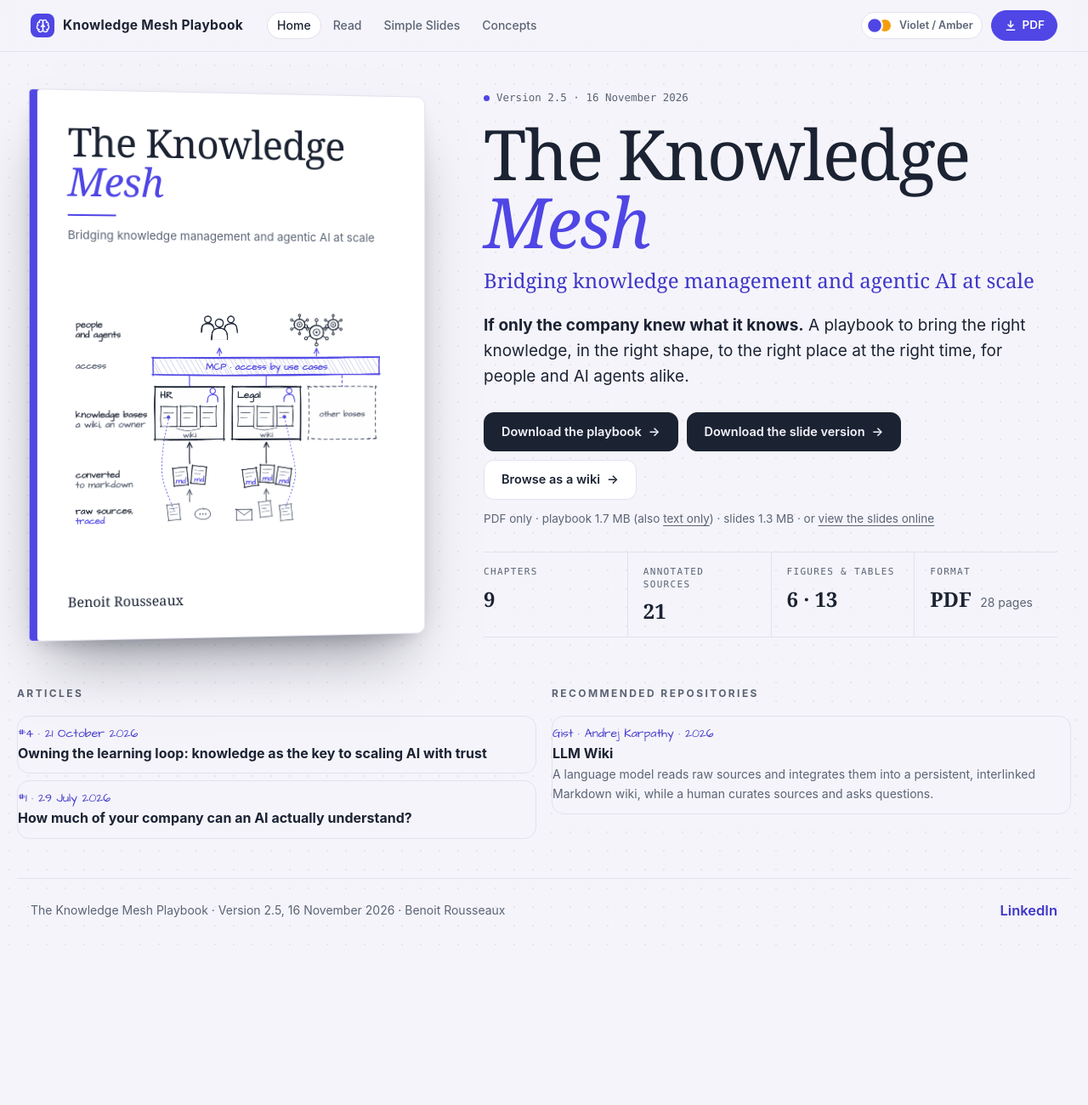
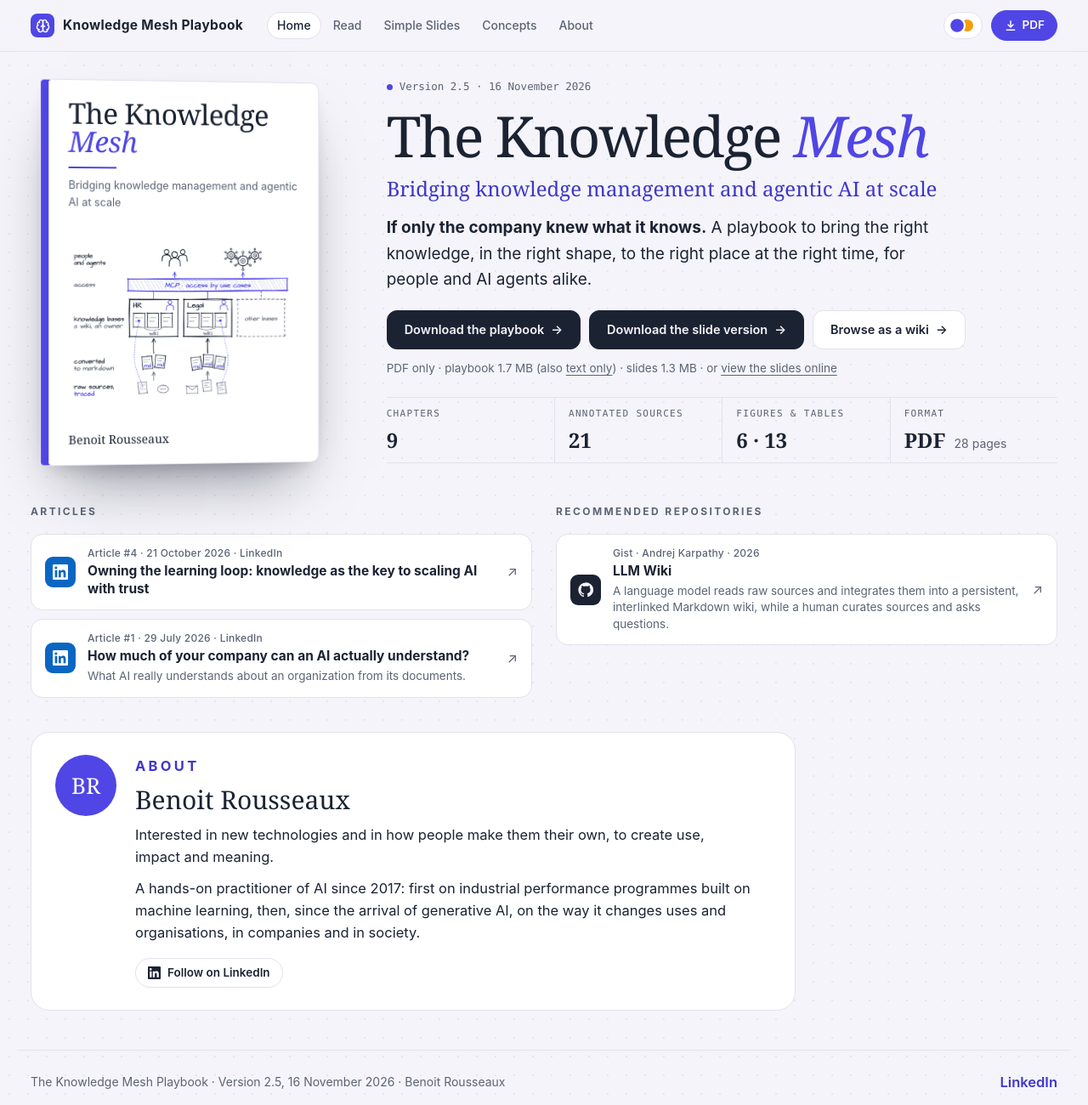
Before and after one commit to BRX10/Knowledge, a plain HTML site: page index.html in a window 1280 px wide. Shown: the top 1300 px of the page at 85% size. Before the commit the page ends 1132 px from the top, so only its background shows below. Drawn offline with Linux system fonts and the light colour scheme.

Commit message:
Home: smaller cover, cleaner article and repository cards, About section
Co-Authored-By: Claude Opus 5.5 <noreply@anthropic.com>
Claude-Session: https://claude.ai/code/session_016aHg893GTACSGCWtjRj9MM

```diff
--- a/assets/common.js
+++ b/assets/common.js
@@ -39,15 +39,15 @@
   (function () {
     var h = document.getElementById('siteHeader'); if (!h) return;
     var act = h.getAttribute('data-active') || '', cta = S.cta || {};
-    var items = [['home', '', 'Home'], ['read', 'knowledge-mesh/playbook.html', 'Read'], ['slides', 'knowledge-mesh/slides.html', 'Simple Slides'], ['km', 'knowledge-mesh/', 'Concepts']];
+    var items = [['home', '', 'Home'], ['read', 'knowledge-mesh/playbook.html', 'Read'], ['slides', 'knowledge-mesh/slides.html', 'Simple Slides'], ['km', 'knowledge-mesh/', 'Concepts'], ['about', '#about', 'About']];
     var nav = items.map(function (it) {
-      return '<a href="' + root + (it[1] || './') + '"' + (act === it[0] ? ' aria-current="page"' : '') + '>' + it[2] + '</a>';
+      return '<a href="' + (it[1].charAt(0) === '#' ? root + './' + it[1] : root + (it[1] || './')) + '"' + (act === it[0] ? ' aria-current="page"' : '') + '>' + it[2] + '</a>';
     }).join('');
     h.className = 'top';
     h.innerHTML = '<div class="wrap top-in">' +
       '<a class="brand" href="' + (root || './') + '"><span class="mark">' + BRAIN + '</span><span class="txt">Knowledge Mesh Playbook</span></a>' +
       '<nav class="mainnav" aria-label="Main">' + nav + '</nav><span class="spacer"></span>' +
-      '<button class="theme-sw" type="button" aria-pressed="false" aria-label="Amber colours"><span class="sw-v" aria-hidden="true"></span><span class="sw-a" aria-hidden="true"></span><span class="sw-l">Violet / Amber</span></button>' +
+      '<button class="theme-sw" type="button" aria-pressed="false" aria-label="Switch colours: violet or amber"><span class="sw-v" aria-hidden="true"></span><span class="sw-a" aria-hidden="true"></span></button>' +
       (cta.url ? '<a class="btn btn-primary btn-sm cta-btn" href="' + root + cta.url + '" data-dl="' + (cta.dl || '') + '" download><svg viewBox="0 0 24 24" fill="none" stroke="currentColor" stroke-width="2.2" stroke-linecap="round" stroke-linejoin="round" aria-hidden="true"><path d="M12 4v11m0 0-4.5-4.5M12 15l4.5-4.5M5 20h14"/></svg><span class="cta-l">PDF</span></a>' : '') +
       '</div><nav class="subnav wrap" aria-label="Main (mobile)">' + nav + '</nav>';
     h.querySelector('.theme-sw').addEventListener('click', function () { setTheme(theme() === 'amber' ? 'violet' : 'amber'); });
@@ -56,8 +56,8 @@
 
   window.SITEKIT = {
     esc: esc, fill: fill, preview: preview, img: img, theme: theme, swapImages: swapImages, root: root,
-    article: function (x) { return '<span class="m">' + (x.n ? '#' + esc(x.n) + ' · ' : '') + esc(x.date) + '</span><b>' + esc(x.title) + '</b>'; },
-    repo: function (x) { return '<span class="m">' + esc(x.kind) + ' · ' + esc(x.author) + (x.year ? ' · ' + esc(x.year) : '') + '</span><b>' + esc(x.name) + '</b><span class="d">' + esc(x.note) + '</span>'; }
+    article: function (x) { var li = /linkedin\.com/.test(x.url || ''); return '<span class="ic' + (li ? ' ic-li' : '') + '">' + (li ? '<svg viewBox="0 0 24 24" fill="currentColor" aria-hidden="true"><path d="M20.45 20.45h-3.56v-5.57c0-1.33-.02-3.04-1.85-3.04-1.85 0-2.14 1.45-2.14 2.94v5.67H9.35V9h3.41v1.56h.05c.48-.9 1.64-1.85 3.37-1.85 3.6 0 4.27 2.37 4.27 5.46v6.28zM5.34 7.43a2.07 2.07 0 1 1 0-4.13 2.07 2.07 0 0 1 0 4.13zM7.12 20.45H3.56V9h3.56v11.45zM22.22 0H1.77C.79 0 0 .77 0 1.73v20.54C0 23.23.79 24 1.77 24h20.45c.98 0 1.78-.77 1.78-1.73V1.73C24 .77 23.2 0 22.22 0z"/></svg>' : '') + '</span><span class="tx"><span class="m">' + (x.n ? 'Article #' + esc(x.n) + ' · ' : '') + esc(x.date) + (li ? ' · LinkedIn' : '') + '</span><b>' + esc(x.title) + '</b>' + (x.blurb ? '<span class="d">' + esc(x.blurb) + '</span>' : '') + '</span><span class="go" aria-hidden="true">↗</span>'; },
+    repo: function (x) { var gh = /github\.com/.test(x.url || ''); return '<span class="ic' + (gh ? ' ic-gh' : '') + '">' + (gh ? '<svg viewBox="0 0 24 24" fill="currentColor" aria-hidden="true"><path d="M12 .5a11.5 11.5 0 0 0-3.64 22.41c.58.1.79-.25.79-.56v-2c-3.2.7-3.88-1.37-3.88-1.37-.52-1.33-1.28-1.69-1.28-1.69-1.05-.71.08-.7.08-.7 1.16.08 1.77 1.19 1.77 1.19 1.03 1.77 2.7 1.26 3.36.96.1-.75.4-1.26.73-1.55-2.55-.29-5.24-1.28-5.24-5.68 0-1.26.45-2.28 1.19-3.09-.12-.29-.52-1.46.11-3.05 0 0 .97-.31 3.17 1.18a11 11 0 0 1 5.77 0c2.2-1.49 3.17-1.18 3.17-1.18.63 1.59.23 2.76.11 3.05.74.81 1.19 1.83 1.19 3.09 0 4.41-2.69 5.39-5.25 5.67.41.36.78 1.06.78 2.14v3.17c0 .31.21.67.8.56A11.5 11.5 0 0 0 12 .5z"/></svg>' : '') + '</span><span class="tx"><span class="m">' + esc(x.kind) + ' · ' + esc(x.author) + (x.year ? ' · ' + esc(x.year) : '') + '</span><b>' + esc(x.name) + '</b><span class="d">' + esc(x.note) + '</span></span><span class="go" aria-hidden="true">↗</span>'; }
   };
   document.addEventListener('DOMContentLoaded', function () {
     swapImages();
--- a/assets/site.css
+++ b/assets/site.css
@@ -583,3 +583,42 @@ dialog.sheet .dlg-in{max-height:calc(100vh - 92px);box-shadow:0 40px 90px -30px
 .stats dd small{font:400 14px/1 var(--sans);color:var(--muted);margin-left:4px}
 @media (max-width:440px){ .top-in{gap:8px} .brand{gap:8px} .brand .txt{font-size:13.5px} .cta-btn{padding:9px 11px} .cta-btn .cta-l{display:none} }
 .page > section.sec{scroll-margin-top:400px}
+
+/* v7: smaller book, cleaner lists, about */
+.bk{grid-template-columns:minmax(0,.62fr) minmax(0,1.38fr);padding-top:34px;padding-bottom:24px;align-items:center}
+.book2{width:100%;max-width:330px;justify-self:center;max-height:calc(100vh - 130px);aspect-ratio:3/4.1;padding:22px 24px}
+.b2-t{font-size:clamp(26px,2.6vw,34px)}
+.b2-rule{margin:12px 0 10px 8px}
+.b2-s{font-size:12.5px}
+.b2-a{font-size:14px}
+.bk h1{font-size:clamp(42px,5.2vw,72px)}
+.bk .sub{margin-bottom:16px}
+.bk .def{margin-bottom:20px}
+.stats{margin-top:22px}
+.stats div{padding:12px 16px}
+.more2{gap:28px;padding-top:26px}
+.list{display:grid;gap:10px}
+.list a.item,.list div.item{display:grid;grid-template-columns:36px minmax(0,1fr) auto;gap:14px;align-items:center;padding:14px 16px;border:1px solid var(--line);border-radius:14px;background:var(--paper);text-decoration:none;color:var(--ink);transition:border-color .2s,transform .2s var(--ease)}
+.list a.item:hover{border-color:var(--accent);transform:translateY(-2px)}
+.list .ic{width:36px;height:36px;border-radius:9px;display:grid;place-items:center;background:var(--accent-soft);color:var(--accent-ink)}
+.list .ic svg{width:18px;height:18px}
+.list .ic-li{background:#0a66c2;color:#fff}
+.list .ic-gh{background:var(--ink);color:var(--bg)}
+.list .tx{display:flex;flex-direction:column;gap:3px;min-width:0}
+.list .m{font:500 12px/1.3 var(--sans);letter-spacing:.02em;color:var(--muted);margin:0}
+.list b{font-size:15.5px;line-height:1.35;font-weight:650}
+.list .d{font-size:13.5px;line-height:1.45;color:var(--muted);margin:0}
+.list .go{color:var(--muted);font-size:16px}
+.list a.item:hover .go{color:var(--accent-ink)}
+.about{padding-top:30px;padding-bottom:10px}
+.ab-card{display:grid;grid-template-columns:72px minmax(0,1fr);gap:22px;align-items:start;padding:26px 28px;border:1px solid var(--line);border-radius:22px;background:var(--paper);max-width:900px}
+.ab-mark{width:72px;height:72px;border-radius:50%;display:grid;place-items:center;background:var(--accent);color:var(--on-accent);font:400 26px/1 var(--serif)}
+.ab-k{font:700 11px/1 var(--sans);letter-spacing:.2em;text-transform:uppercase;color:var(--accent-ink);margin:4px 0 8px}
+.about h2{font:400 30px/1.1 var(--serif);margin:0 0 12px}
+.about p{margin:0 0 10px;font-size:16.5px;line-height:1.6;max-width:44em}
+.about .btn{margin-top:6px}
+.theme-sw{padding:6px 8px 6px 6px}
+.sw-a{margin-right:0}
+@media (max-width:900px){ .bk{grid-template-columns:1fr} .book2{max-width:280px;max-height:none} }
+@media (max-width:560px){ .ab-card{grid-template-columns:1fr;padding:20px} .ab-mark{width:56px;height:56px;font-size:20px} }
+.more2{padding-left:16px;padding-right:16px}
--- a/index.html
+++ b/index.html
@@ -54,6 +54,19 @@
     <div><h2 id="writing">Articles</h2><div class="list" id="articles"></div></div>
     <div><h2 id="repos-h">Recommended repositories</h2><div class="list" id="repos"></div></div>
   </section>
+
+  <section class="wrap about" id="about" aria-labelledby="about-h">
+    <div class="ab-card">
+      <span class="ab-mark" aria-hidden="true">BR</span>
+      <div>
+        <p class="ab-k">About</p>
+        <h2 id="about-h">Benoit Rousseaux</h2>
+        <p>Interested in new technologies and in how people make them their own, to create use, impact and meaning.</p>
+        <p>A hands-on practitioner of AI since 2017: first on industrial performance programmes built on machine learning, then, since the arrival of generative AI, on the way it changes uses and organisations, in companies and in society.</p>
+        <a class="btn btn-sm" data-linkedin href="#" target="_blank" rel="noopener"><svg viewBox="0 0 24 24" fill="currentColor" aria-hidden="true" style="width:15px;height:15px"><path d="M20.45 20.45h-3.56v-5.57c0-1.33-.02-3.04-1.85-3.04-1.85 0-2.14 1.45-2.14 2.94v5.67H9.35V9h3.41v1.56h.05c.48-.9 1.64-1.85 3.37-1.85 3.6 0 4.27 2.37 4.27 5.46v6.28zM5.34 7.43a2.07 2.07 0 1 1 0-4.13 2.07 2.07 0 0 1 0 4.13zM7.12 20.45H3.56V9h3.56v11.45zM22.22 0H1.77C.79 0 0 .77 0 1.73v20.54C0 23.23.79 24 1.77 24h20.45c.98 0 1.78-.77 1.78-1.73V1.73C24 .77 23.2 0 22.22 0z"/></svg>Follow on LinkedIn</a>
+      </div>
+    </div>
+  </section>
 </main>
 <footer>
   <div class="wrap foot">
```
